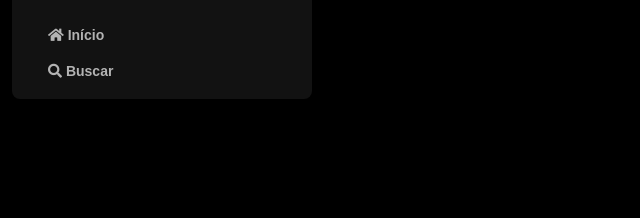
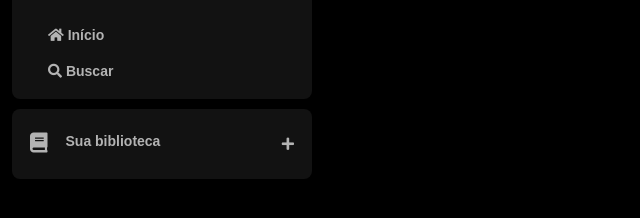
Before and after one commit to AnaBeatrizBentoSilva/spotify-front, a plain HTML site: page index.html in a window 1280 px wide. Shown: the part 74-292 px from the top of the page, without its empty margins (0-640 px from the left). Drawn offline with Linux system fonts and the light colour scheme.

Commit message:
feat: class challenge

```diff
--- a/index.html
+++ b/index.html
@@ -4,7 +4,7 @@
     <meta charset="UTF-8" />
     <meta name="viewport" content="width=device-width, initial-scale=1.0" />
     <title>Spotify Imersão</title>
-    <link rel="stylesheet" href="./reset.css"/>
+    <link rel="stylesheet" href="./reset.css" />
     <link rel="stylesheet" href="./styles.css" />
     <link
       rel="stylesheet"
@@ -44,6 +44,15 @@
           </ul>
         </div>
       </nav>
+      <div class="library">
+        <div class="library_content">
+          <button class="library_button">
+            <span class="fa fas fa-book"></span>
+            <span>Sua biblioteca</span>
+          </button>
+          <span class="fa fa-plus"></span>
+        </div>
+      </div>
     </div>
   </body>
 </html>
--- a/styles.css
+++ b/styles.css
@@ -44,3 +44,50 @@ body{
     font-size: 14px;
     font-family: "DM Sans", sans-serif;
 }
+
+.library{
+    background-color: #121212;
+    border-radius: 8px;
+    display: flex;
+    justify-content: space-between;
+    flex-direction: column;
+    padding: 4px 8px;
+    color: #b3b3b3;
+    font-weight: 600;
+    font-size: 14px;
+    margin-top: 10px;
+ }
+
+
+ .library .library_content{
+    display: flex;
+    justify-content: space-between;
+ }
+
+
+ .library .library_button{
+    display: flex;
+    margin-right: 10px;
+    color: #b3b3b3;
+    background-color: transparent;
+    border: 0px;
+    font-size: 14px;
+    font-weight: 700;
+    font-family: "DM Sans", sans-serif;
+    text-align: center;
+    text-decoration: none;
+    text-transform: none;
+    padding: 20px 10px;
+ }
+
+.library .library_button .fa{
+    font-size: 20px;
+    font-weight: 300;
+    color: #b3b3b3;
+    margin-right: 10px;
+    padding-right: 8px;
+}
+
+.library .library_content .fa-plus{
+    margin: 24px 10px;
+}
```
